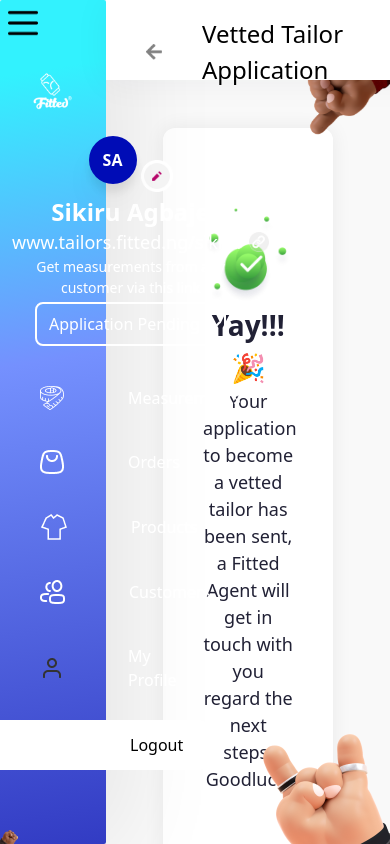
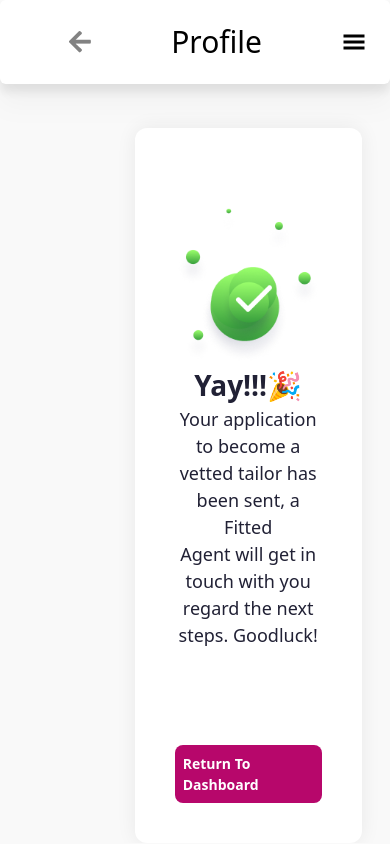
Before and after one commit to 722sofiaameh/vettedTailorApp, a React (Vite) app: page /success in a window 390 px wide. Built offline with nearby package versions, Linux system fonts and the light colour scheme.

Commit message:
Test APIs

```diff
--- a/package.json
+++ b/package.json
@@ -10,9 +10,11 @@
     "preview": "vite preview"
   },
   "dependencies": {
+    "@headlessui/react": "^1.7.15",
     "axios": "^1.4.0",
     "react": "^18.2.0",
     "react-dom": "^18.2.0",
+    "react-icons": "^4.10.1",
     "react-router-dom": "^6.14.2"
   },
   "devDependencies": {
--- a/src/components/navbar.jsx
+++ b/src/components/navbar.jsx
@@ -1,5 +1,3 @@
-// import React from 'react'
-import { useState } from "react";
 import { NavLink, Link } from "react-router-dom";
 import Measurement from "../assets/images/Measurement.png";
 import Orders from "../assets/images/Orders.png";
@@ -11,11 +9,27 @@
 import edit from "../assets/images/icon.png";
 import tag from "../assets/images/tag.png";
 import close from "../assets/images/close.png";
+import back from "../assets/images/back.png";
+import closeFist from "../assets/images/hand_fist.png";
+
 import hamburger from "../assets/images/hamburger.png";
+import { GiHamburgerMenu } from "react-icons/gi";
+import { Disclosure } from "@headlessui/react";
+import {
+  MdOutlineSpaceDashboard,
+  MdOutlineAnalytics,
+  MdOutlineIntegrationInstructions,
+  MdOutlineMoreHoriz,
+  MdOutlineSettings,
+  MdOutlineLogout,
+} from "react-icons/md";
+import { CgProfile } from "react-icons/cg";
+import { FaRegComments } from "react-icons/fa";
+import { BiMessageSquareDots } from "react-icons/bi";
 
-import closeFist from "../assets/images/hand_fist.png";
+import React from "react";
+
 export default function Navbar() {
-  const [navbar, setNavbar] = useState(false);
   const navLinkStyle = ({ isActive }) => {
     return {
       color: isActive ? "#000" : "white",
@@ -24,46 +38,40 @@
     };
   };
   return (
-    <>
-      <div className="bgColor  flex flex-col justify-between h-screen items-center text-black text-[16px] bg-blend-multiply relative ">
-        <div className="flex flex-col items-start gap-4 w-full ">
-        <div className="md:hidden ">
-                <button
-                  className="p-2  rounded-md outline-none  "
-                  onClick={() => setNavbar(navbar)}
-                >
-                  {navbar ? (
-                    <img
-                      src={close}
-                      width={30}
-                      height={30}
-                      alt="logo"
-                      className="focus:border-none active:border-none"
+    <div className="">
+      <div className="">
+        <Disclosure>
+          <Disclosure.Button className="absolute  inline-flex items-center gap-20 peer rounded-md p-6 text-gray-800 hover:bg-gray-900 hover:text-white focus:outline-none focus:ring-2 focus:ring-inset focus:ring-white group bg-white drop-shadow-xl w-[100%] justify-end">
+            <img src={back} alt="" className="md:hidden flex" />
+            <div className="flex gap-4">
+              <p className="md:hidden flex-col flex text-black text-3xl">
+                Profile
+              </p>
+            </div>
+            <GiHamburgerMenu
+              className="block  md:hidden h-6 w-6"
+              aria-hidden="true "
             />
-                  ) : (
-                    <img
-                      src={hamburger}
-                      width={30}
-                      height={30}
-                      alt="logo"
-                      className="focus:border-none active:border-none"
-                    />
-                  )}
-                </button>
-              </div>
+          </Disclosure.Button>
+          <div className=" flex flex-col justify-between items-center text-black text-[16px] relative gap-6  bg-blend-multiply bgColor  h-screen bg-white z-20  top-0 -left-96 lg:left-0 lg:w-full md:w-[100%] peer-focus:left-0 peer:transition ease-out delay-150 duration-200 ">
+            <div className=" flex  flex-col items-start gap-4 w-full">
               <div>
                 <img src={Fitted} className="w-full px-8 mt-2" />
               </div>
               <div className="mx-auto p-2">
-            <div className='flex justify-center items-center gap-1 mb-2'>
-
+                <div className="flex justify-center items-center gap-1 mb-2">
                   <div className="bg-blue w-2 h-2 flex justify-center items-center rounded-full p-6 text-white font-bold drop-shadow-xl">
                     SA
                   </div>
-            <div className=" w-8 h-8 -mb-8"><img src={edit}/></div>
+                  <div className=" w-8 h-8 -mb-8">
+                    <img src={edit} />
+                  </div>
                 </div>
                 <div className="text-center p-1">
-              <h1 className="font-bold text-white text-2xl"> Sikiru Agbaje</h1>
+                  <h1 className="font-bold text-white text-2xl">
+                    {" "}
+                    Sikiru Agbaje
+                  </h1>
                   <div className="flex items-center gap-2">
                     <p className="font-medium text-white text-lg">
                       www.tailors.fitted.ng/sikiru
@@ -83,7 +91,7 @@
                   </select>
                 </div>
               </div>
-          {/* </div> */}
+
               <NavLink
                 style={navLinkStyle}
                 to="/measurements"
@@ -150,9 +158,10 @@
                 </div>
               </NavLink>
             </div>
-        <img src={closeFist} className="absolute bottom-0 left-0 w-[30%]"/>
+      <img src={closeFist} className="absolute bottom-0 left-0 w-[30%]" />
           </div>
-
-    </>
+        </Disclosure>
+      </div>
+    </div>
   );
 }
--- a/src/home.jsx
+++ b/src/home.jsx
@@ -1,24 +1,27 @@
 import React from "react";
-import Navbar from "./components/navbar";
+// import Navbar from "./components/navbar";
 import { Outlet } from "react-router-dom";
 import Header from "./components/header";
 import handRock from "../src/assets/images/hand_rock.png";
 import Finger from "../src/assets/images/hand_one_finger.png";
+import Navbar from "./components/navbar";
 
 export default function Home() {
   return (
     <>
       <div className="overflow-hidden h-[100vh] bg-gray relative">
-       <img src={Finger} alt="" className="top-5 bottom-0 right-0 w-40 absolute"/>
+       <img src={Finger} alt="" className="hidden md:top-5 md:flex md:bottom-0 md:right-0 md:w-40 md:absolute"/>
         <div className="grid grid-cols-11">
           <div className="col-span-3 min-h-screen">
             <Navbar />
           </div>
           <div className="col-span-8 ">
-            <Header />
+            <div className="md:flex hidden">
+              <Header />
+            </div>
             <div className="max-h-screen overflow-y-auto">
               <Outlet />
-              <img src={handRock} alt="" className="bottom-0 right-0 absolute w-[40]"/>
+              <img src={handRock} alt="" className="hidden md:flex md:bottom-0 md:right-0 md:absolute md:w-[150px] md:h-[30]"/>
             </div>
 
           </div>
--- a/src/success.jsx
+++ b/src/success.jsx
@@ -2,9 +2,9 @@
 import success from '../src/assets/images/success.png'
 export default function Success() {
   return (
-    <div className="bg-white box rounded-xl md:w-[80%]  md:mx-auto mt-32 md:mt-32 p-10 w-[60%] h-[60%] mx-auto ">
-        <img src={success} className='mx-auto pt-10'/>
-        <div className='text-center pb-20'>
+    <div className="bg-white box rounded-xl md:w-[80%]  md:mx-auto mt-32 md:mt-32 p-10 w-[80%] mx-auto h-[60%]  ">
+        <img src={success} className='mx-auto md:pt-0 pt-10'/>
+        <div className='text-center pb-20 md:pb-10'>
             <h1 className=' text-darkGray font-bold text-[28px]'>Yay!!!🎉</h1>
             <p className=' text-darkGray font-medium text-[18px]'>
             Your application to become a vetted tailor has been sent, a Fitted<br></br> Agent will get in touch with you regard the next steps. Goodluck!</p>
--- a/src/transactionHistory.jsx
+++ b/src/transactionHistory.jsx
@@ -67,9 +67,14 @@
         </div>
       </div>
       <div className=" md:w-[80%] bg-white mx-auto rounded-xl p-8">
-        <div className="flex justify-around pt-2 pb-4">
+        <div className="flex justify-between items-center pt-2 pb-4">
           <label className="relative block text-Gray_ mt-4 w-[60%]">
-            <img src={search} alt="img" className="absolute pt-2 pl-2 " />
+            {/* <img src={search} alt="img" className="absolute pt-2 pl-2 " /> */}
+            <span className="sr-only">Search</span>
+  <span className="absolute inset-y-0 left-0 flex items-center pl-2">
+  <svg xmlns="http://www.w3.org/2000/svg" viewBox="0 0 24 24" id="search"><g data-name="Layer 2"><path d="m20.71 19.29-3.4-3.39A7.92 7.92 0 0 0 19 11a8 8 0 1 0-8 8 7.92 7.92 0 0 0 4.9-1.69l3.39 3.4a1 1 0 0 0 1.42 0 1 1 0 0 0 0-1.42zM5 11a6 6 0 1 1 6 6 6 6 0 0 1-6-6z" data-name="search"></path></g></svg>
+  </span>
+
             <input
               className="placeholder:text-slate-400 block bg-white w-[100%] ml-10 border border-faintGray rounded-md py-2 pl-9 pr-3 shadow-sm focus:outline-none focus:border-sky-500 focus:ring-sky-500 focus:ring-1 sm:text-sm "
               placeholder="Search Order..."
@@ -79,7 +84,7 @@
           </label>
           <select
             id="dropdown"
-            className="border-faintGray border-2  mt-1 bg-bgColor text-darkGray   rounded-lg pl-2"
+            className="border-faintGray border-2  mt-1 bg-bgColor text-darkGray  h-8 rounded-lg pl-2"
           >
             <option className="text-Gray_">Actions</option>
             <option>Male</option>
--- a/tailwind.config.js
+++ b/tailwind.config.js
@@ -21,7 +21,8 @@
         darkGray:'#212135',
         faintGray:' var(--gray-3, #828282)',
         pink:'#B7076B',
-        Gray_:'#5E5E5E'
+        Gray_:'#5E5E5E',
+        red:'#D90000'
       },
     },
   },
```
Also changed, not shown: src/profile.jsx (+84 -54 lines), 2 other files (tests, documents, lock files or other folders). Lines whose indentation alone changed are shown as unchanged.
